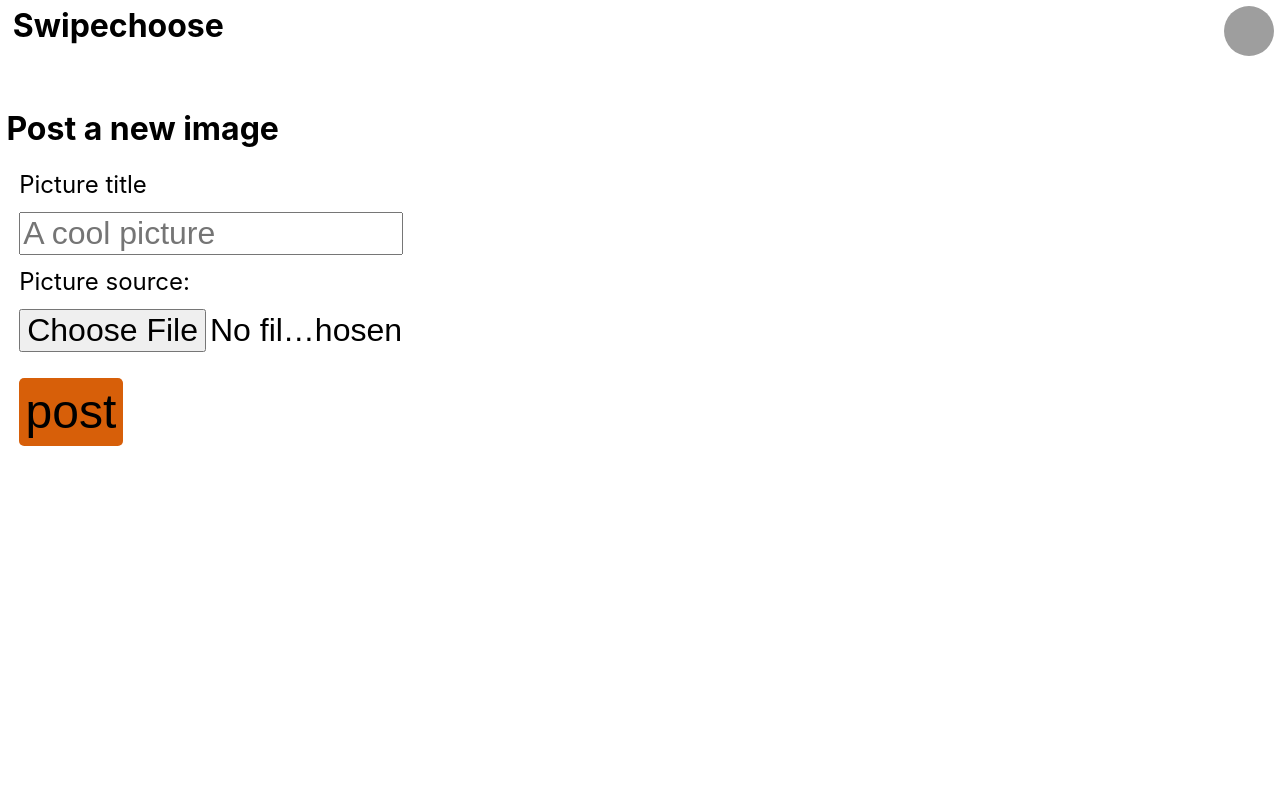
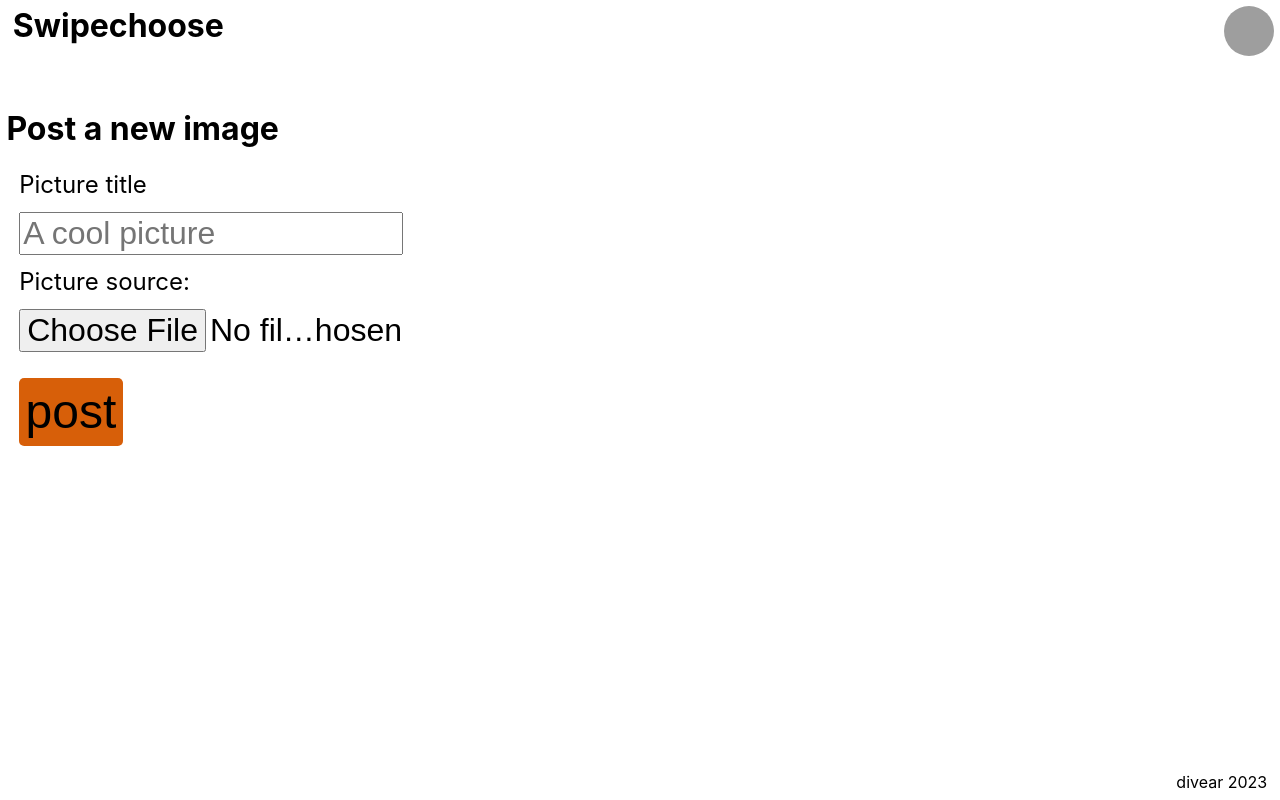
Before and after one commit to divear/swipechoose-site, a Next.js app: page /novy in a window 1280 px wide. Built offline with nearby package versions, Linux system fonts and the light colour scheme; grey boxes are pictures that could not be loaded.

Commit message:
submit func

```diff
--- /dev/null
+++ b/components/Footer.tsx
@@ -0,0 +1,7 @@
+import React from "react";
+
+function Footer() {
+	return <div className="footer">divear 2023</div>;
+}
+
+export default Footer;
--- a/pages/_app.tsx
+++ b/pages/_app.tsx
@@ -1,11 +1,13 @@
 import "../styles/globals.css";
 import type { AppProps } from "next/app";
 import Nav from "../components/Nav";
+import Footer from "../components/Footer";
 
 export default function App({ Component, pageProps }: AppProps) {
 	return (
 		<>
 			<Component {...pageProps} />
+			<Footer />
 		</>
 	);
 }
--- a/pages/novy.tsx
+++ b/pages/novy.tsx
@@ -3,12 +3,16 @@ import Meta from "../components/Meta";
 import Nav from "../components/Nav";
 
 function Novy() {
+	async function submit(e: any) {
+		e.preventDefault();
+		console.log("submit");
+	}
 	return (
 		<div className="content">
 			<Nav />
 			<Meta title="Swipechoose" />
 			<h1>Post a new image</h1>
-			<form className="newImgForm" action="">
+			<form onSubmit={submit} className="newImgForm" action="">
 				<label htmlFor="title">Picture title</label>
 				<input type="text" id="title" placeholder="A cool picture" />
 
--- a/styles/globals.css
+++ b/styles/globals.css
@@ -144,3 +144,8 @@ button:hover {
 	width: 30vw;
 	font-size: 2rem;
 }
+.footer {
+	position: fixed;
+	bottom: 1%;
+	right: 1%;
+}
```
